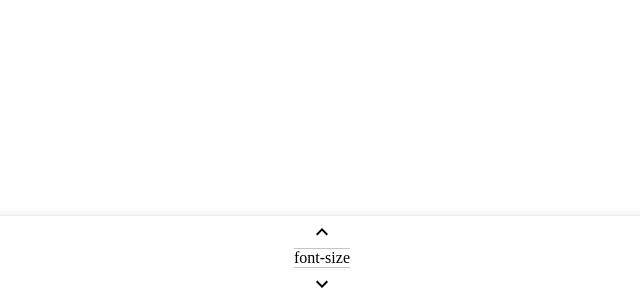
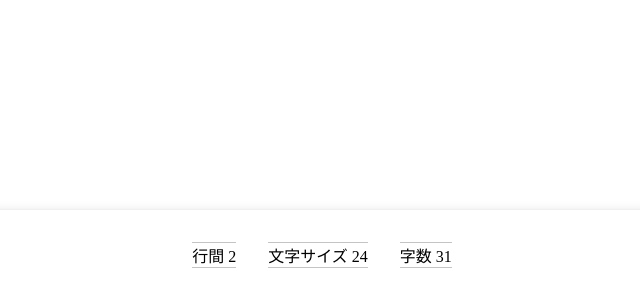
Before and after one commit to m19e/vertical-editor, a React (Create React App) app: page / in a window 1280 px wide. Shown: the part 500-800 px from the top of the page, without its empty margins (318-958 px from the left). Built offline with nearby package versions, Linux system fonts and the light colour scheme.

Commit message:
Set format-data control buttons

```diff
--- a/src/components/Vertical.css
+++ b/src/components/Vertical.css
@@ -14,3 +14,34 @@
 .ur {
     text-orientation: upright;
 }
+
+.control {
+    visibility: hidden;
+}
+
+.bgroup {
+    margin: 0 16px;
+}
+
+.bgroup:hover .control {
+    visibility: visible;
+    animation-duration: 0.3s;
+    animation-name: fade-in;
+}
+
+@keyframes fade-in {
+    0% {
+        visibility: hidden;
+        opacity: 0;
+    }
+
+    50% {
+        visibility: visible;
+        opacity: 0.5;
+    }
+
+    100% {
+        visibility: visible;
+        opacity: 1;
+    }
+}
--- a/src/components/Vertical.tsx
+++ b/src/components/Vertical.tsx
@@ -180,13 +180,31 @@ const Vertical = (): JSX.Element => {
             </Scrollbars>
             <AppBar position="fixed" color="inherit" style={{ top: "auto", bottom: 0 }}>
                 <div style={{ margin: "auto" }}>
-                    <ButtonGroup orientation="vertical" color="inherit" aria-label="vertical contained primary button group" variant="text">
-                        <Button size="small">
-                            <ExpandLess />
+                    <ButtonGroup className="bgroup" orientation="vertical" color="inherit" aria-label="vertical contained primary button group" variant="text">
+                        <Button size="small" variant="text">
+                            <ExpandLess className="control" />
                         </Button>
-                        <span>font-size</span>
-                        <Button size="small">
-                            <ExpandMore />
+                        <span style={{ textAlign: "center" }}>行間 {2}</span>
+                        <Button size="small" variant="text">
+                            <ExpandMore className="control" />
+                        </Button>
+                    </ButtonGroup>
+                    <ButtonGroup className="bgroup" orientation="vertical" color="inherit" aria-label="vertical contained primary button group" variant="text">
+                        <Button size="small" variant="text">
+                            <ExpandLess className="control" />
+                        </Button>
+                        <span style={{ textAlign: "center" }}>文字サイズ {24}</span>
+                        <Button size="small" variant="text">
+                            <ExpandMore className="control" />
+                        </Button>
+                    </ButtonGroup>
+                    <ButtonGroup className="bgroup" orientation="vertical" color="inherit" aria-label="vertical contained primary button group" variant="text">
+                        <Button size="small" variant="text">
+                            <ExpandLess className="control" />
+                        </Button>
+                        <span style={{ textAlign: "center" }}>字数 {31}</span>
+                        <Button size="small" variant="text">
+                            <ExpandMore className="control" />
                         </Button>
                     </ButtonGroup>
                 </div>
```
